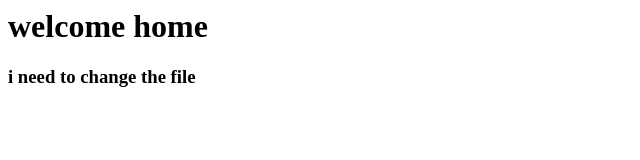
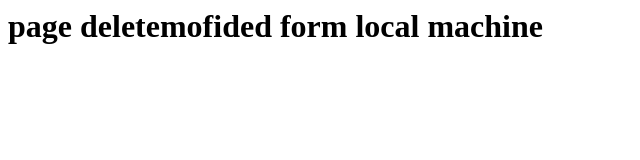
Before and after one commit to sunusr143/html, a plain HTML site: page index.html in a window 1280 px wide. Shown: the whole page, without its empty margins (0-640 px from the left). Drawn offline with Linux system fonts and the light colour scheme.

Commit message:
new project

```diff
--- a/index.html
+++ b/index.html
@@ -1,8 +1,6 @@
 <html>
   <body>
-    <h1>welcome home</h1>
-
-    <h3>i need to change the file</h3>
+  <h1> page deletemofided form local machine</h1>
   </body>
 
 </html>
```
